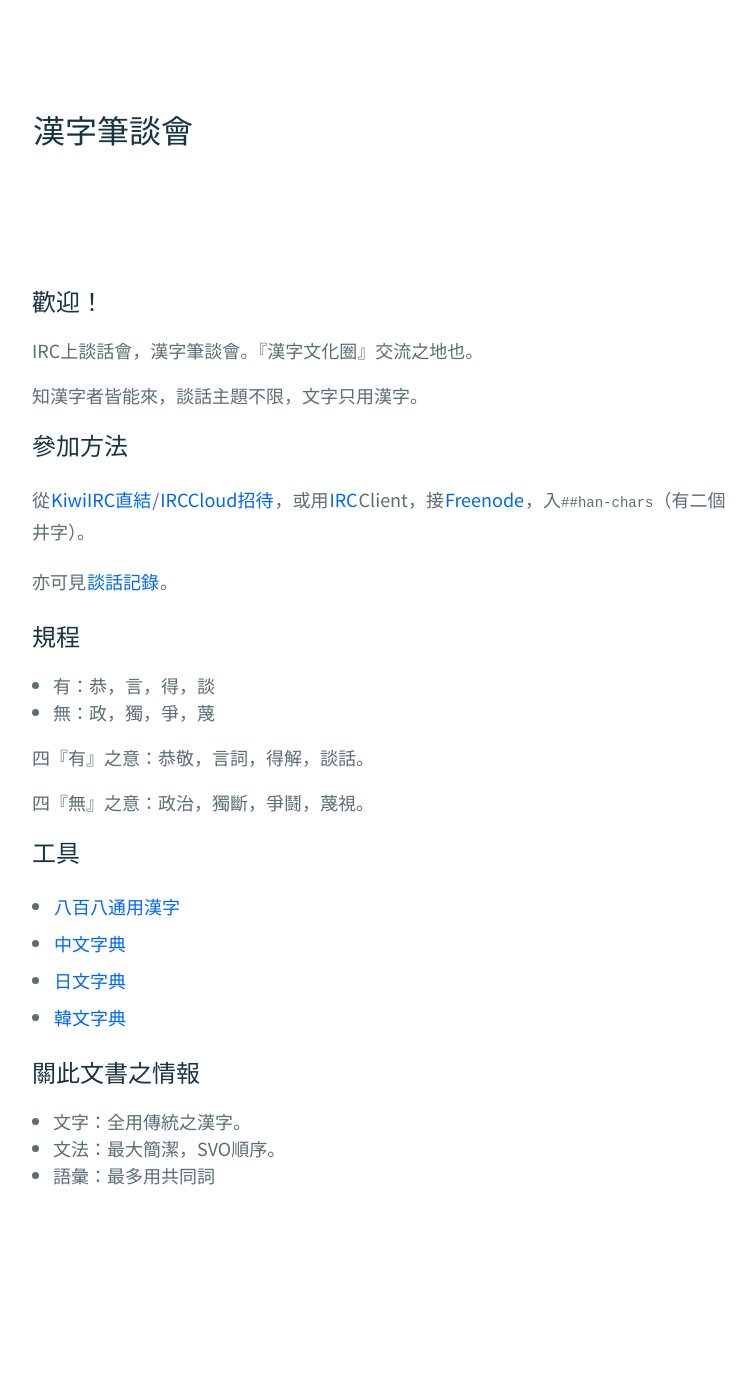
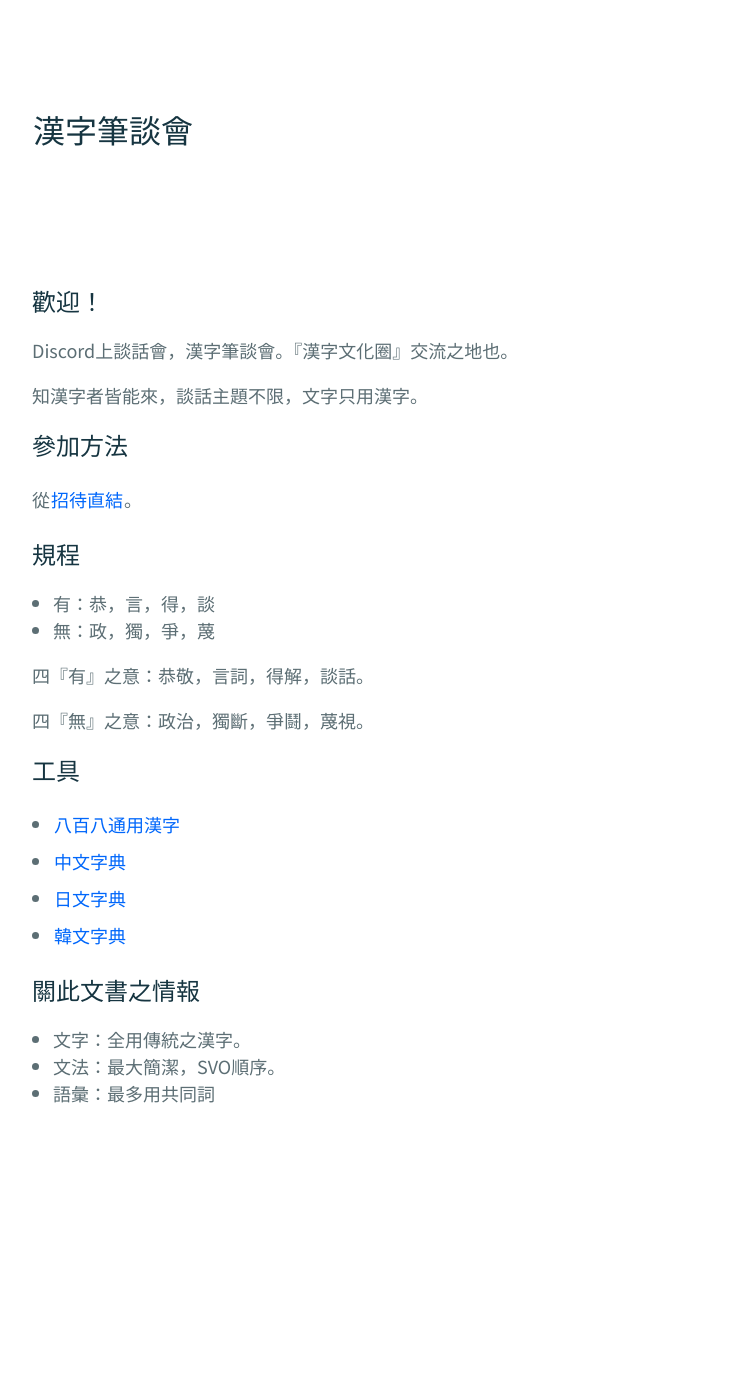
Before and after one commit to pen-talk/pen-talk.github.io, a Jekyll site: the page built from index.md, in a window 1280 px wide. Shown: the whole page, without its empty margins (258-1014 px from the left). Built offline with Jekyll 4.4.1, drawn with Linux system fonts in a browser that asks for light colours; our own code applies the rules of GitHub Pages for plain Markdown files; after the commit the page ends 1307 px from its top, so only the background shows below that.

Commit message:
Update index.md

```diff
--- a/index.md
+++ b/index.md
@@ -4,16 +4,15 @@ layout: home
 
 ## 歡迎！
 
-IRC上談話會，漢字筆談會。『漢字文化圈』交流之地也。
+Discord上談話會，漢字筆談會。『漢字文化圈』交流之地也。
 
 知漢字者皆能來，談話主題不限，文字只用漢字。
 
 
 ## 參加方法
 
-從[KiwiIRC直結](https://kiwiirc.com/nextclient/#irc://irc.freenode.net/##han-chars)/[IRCCloud招待](https://www.irccloud.com/invite?channel=%23%23han-chars&hostname=irc.freenode.net&port=6697&ssl=1)，或用[IRC](https://en.wikipedia.org/wiki/Internet_Relay_Chat)Client，接[Freenode](http://freenode.net/)，入`##han-chars`（有二個井字）。
+從[招待直結](https://discord.gg/4VvJtWX)。
 
-亦可見[談話記錄](https://han-logbot.now.sh/logs/han-chars)。
 
 ## 規程
 
```
